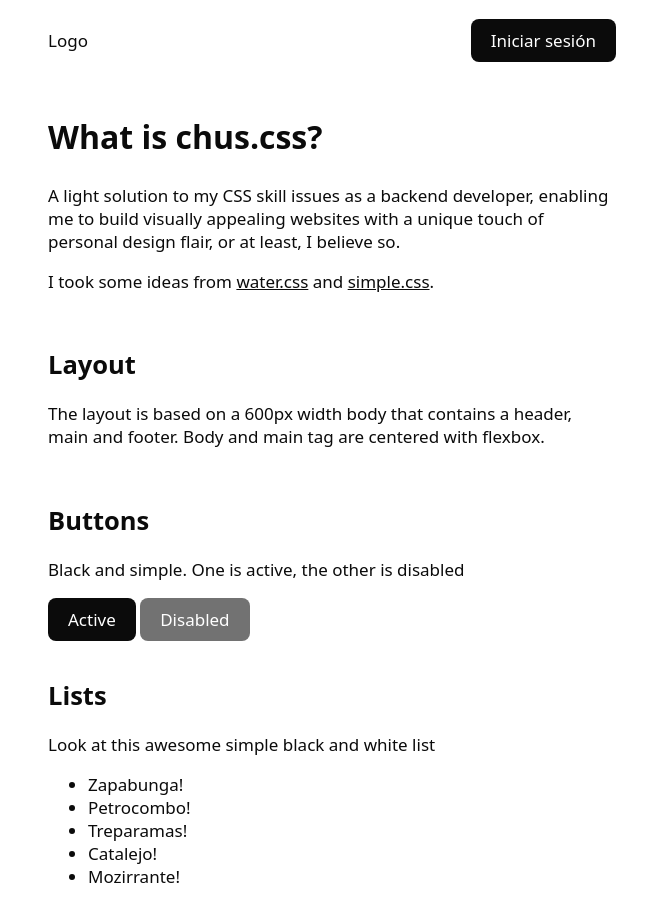
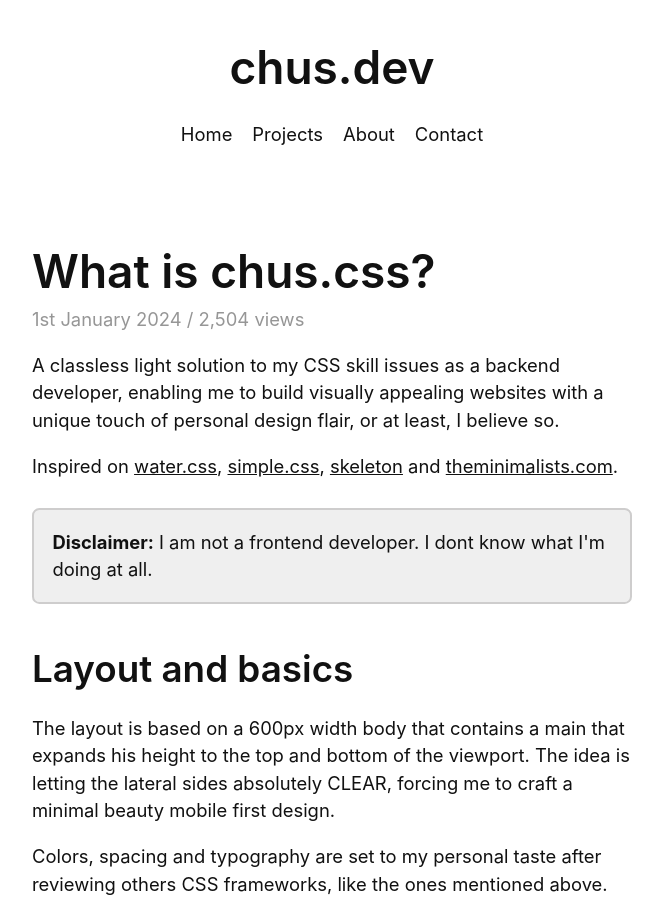
Before and after one commit to chus-git/bone.css, a plain HTML site: page index.html in a window 1280 px wide. Shown: the top 908 px of the page, without its empty margins (308-971 px from the left). Drawn offline with Linux system fonts and the light colour scheme.

Commit message:
some changes

```diff
--- a/chus.css
+++ b/chus.css
@@ -1,26 +1,28 @@
 :root {
+
+    color-scheme: light dark;
 
     --white: #ffffff;
     --dark-white: #efefef;
     --light-gray: #cecdcd;
     --gray: #727272;
     --dark-gray: #4f4f4f;
-    --light-black: #2b2b2b;
-    --black: #0b0b0b;
+    --light-black: #222222;
+    --black: #111111;
 
     --background-color: var(--white);
     --text-color: var(--black);
     --button-background-color: var(--black);
     --button-color: var(--white);
-    --button-background-color-hover: var(--light-black);
-    --button-color-hover: var(--white);
-    --button-background-color-disabled: var(--gray);
+    --input-background-color: var(--dark-white);
+    --separator-color: var(--dark-white);
+    --element-background: var(--dark-white);
+    --border-color: var(--light-gray);
+
+    --border-radius: 0.4rem;
+
 
     --width: 600px;
-    --height: 80px;
-
-    /*Background dark #212121*/
-    /*Text dark #dcdcdc*/
 
 }
 
@@ -30,7 +32,6 @@
 }
 
 html,
-main,
 body {
     display: flex;
     justify-content: center;
@@ -38,30 +39,25 @@ body {
     flex-direction: column;
 }
 
+html {
+    padding: 0 1rem;
+    color: var(--text-color);
+    font-size: 1.15rem;
+    font-family: -apple-system, BlinkMacSystemFont, "Avenir Next", Avenir, "Nimbus Sans L", Roboto, "Noto Sans", "Segoe UI", Arial, Helvetica, "Helvetica Neue", sans-serif;
+    line-height: 1.5;
+    background-color: var(--background-color);
+}
+
 body {
-    margin: 0;
     max-width: var(--width);
     width: 100%;
     min-height: 100vh;
-    font-size: 17px;
-    font-family: system-ui, -apple-system, BlinkMacSystemFont, 'Segoe UI', 'Roboto', 'Oxygen', 'Ubuntu', 'Cantarell', 'Fira Sans', 'Droid Sans', 'Helvetica Neue', 'Segoe UI Emoji', 'Apple Color Emoji', 'Noto Color Emoji', sans-serif;
-    padding: 0 1rem;
-    color: var(--black);
+    margin: 0;
 }
 
 main {
     width: 100%;
-    margin: 0 1rem;
-    min-height: calc(100vh - (2 * var(--height)));
-}
-
-header,
-footer {
-    width: 100%;
-    display: flex;
-    justify-content: space-between;
-    align-items: center;
-    height: var(--height);
+    flex: 1;
 }
 
 section {
@@ -70,7 +66,22 @@ section {
 }
 
 /* Headings */
+
+h1,
+h2,
+h3,
+h4,
+h5,
+h6 {
+    font-weight: 600;
+    margin: 2rem 0 1rem 0;
+}
+
 h1 {
+    font-size: 2.5rem;
+}
+
+h2 {
     font-size: 2rem;
 }
 
@@ -81,7 +92,7 @@ button,
 input[type="submit"] {
     background: var(--button-background-color);
     border: none;
-    border-radius: 0.5rem;
+    border-radius: var(--border-radius);
     color: var(--button-color);
     cursor: pointer;
     font: inherit;
@@ -96,13 +107,13 @@ input[type="submit"] {
 button:hover,
 .button:hover,
 input[type="submit"]:hover {
-    background: var(--button-background-color-hover);
+    opacity: 0.8;
 }
 
 button:disabled,
 .button:disabled,
 input[type="submit"]:disabled {
-    background: var(--button-background-color-disabled);
+    opacity: 0.5;
     cursor: default;
 }
 
@@ -116,7 +127,7 @@ th,
 td {
     padding: 7px 12px;
     text-align: left;
-    border-bottom: 1px solid var(--dark-white);
+    border-bottom: 1px solid var(--separator-color);
 }
 
 th:first-child,
@@ -129,28 +140,20 @@ td:last-child {
     padding-right: 0;
 }
 
-/* Grid */
-
-.grid {
-    display: grid;
-    grid-template-columns: repeat(auto-fill, minmax(200px, 1fr));
-    grid-gap: 10px;
-}
-
 /* Forms */
 
 form {
     display: flex;
     flex-direction: column;
-    gap: 15px;
+    gap: 0.8rem;
 }
 
 input,
 textarea {
 
-    background-color: var(--dark-white);
+    background-color: var(--input-background-color);
     border: none;
-    border-radius: 0.5rem;
+    border-radius: var(--border-radius);
     padding: 10px 12px;
     font: inherit;
     font-size: 15px;
@@ -171,6 +174,7 @@ label {
 }
 
 img {
+    border-radius: var(--border-radius);
     width: 100%;
 }
 
@@ -180,14 +184,15 @@ a {
 }
 
 p a {
-    color: var(--black);
     text-decoration: underline;
 }
 
 /* Classes */
 
-.bordered {
-    border-radius: 0.8rem;
+.grid {
+    display: grid;
+    grid-template-columns: repeat(auto-fill, minmax(200px, 1fr));
+    grid-gap: 10px;
 }
 
 .full {
@@ -199,3 +204,11 @@ p a {
     justify-content: center;
     align-items: center;
 }
+
+.notice {
+    background: var(--element-background);
+    border: 2px solid var(--border-color);
+    border-radius: var(--border-radius);
+    padding: 1rem;
+    margin: 1.5rem 0;
+}
--- a/index.html
+++ b/index.html
@@ -9,32 +9,43 @@
 </head>
 
 <body>
-    <header>
-        <a href="">Logo</a>
-        <button>Iniciar sesión</button>
+
+    <header
+        style="display: flex; justify-content: center; align-items: center; width: 100%; height:200px; flex-direction: column;">
+        <h1 style="margin: 0;">chus.dev</h1>
+        <ul style="display: flex; gap: 20px; list-style: none; padding: 0;">
+            <li><a href="">Home</a></li>
+            <li><a href="">Projects</a></li>
+            <li><a href="">About</a></li>
+            <li><a href="">Contact</a></li>
+        </ul>
     </header>
 
     <main>
-        <section>
-            <h1>What is chus.css?</h1>
-            <p>A light solution to my CSS skill issues as a backend developer, enabling me to build visually appealing
+
+        <h1 id="what-is-chus-css" style="margin-bottom: 0;">What is chus.css?</h1>
+        <span style="color: #969696; top: -30px;">1st January 2024 / 2,504 views</span>
+        <p>A classless light solution to my CSS skill issues as a backend developer, enabling me to build visually appealing
             websites with a unique touch of personal design flair, or at least, I believe so.</p>
-            <p>I took some ideas from <a href="https://github.com/kognise/water.css/tree/master">water.css</a> and <a href="https://simplecss.org/">simple.css</a>.</p>
-        </section>
-        <section>
-            <h2>Layout</h2>
-            <p>The layout is based on a 600px width body that contains a header, main and footer. Body and main tag are
-                centered with flexbox.</p>
-        </section>
-        <section>
+        <p>Inspired on <a href="https://watercss.kognise.dev/">water.css</a>, <a
+                href="https://simplecss.org/">simple.css</a>, <a href="https://github.com/dhg/Skeleton">skeleton</a> and
+            <a href="https://www.theminimalists.com/">theminimalists.com</a>.
+        </p>
+        <!--Disclaimer-->
+        <p class="notice"><strong>Disclaimer:</strong> I am not a frontend developer. I dont know what I'm doing at all.
+        </p>
+        <h2>Layout and basics</h2>
+        <p>The layout is based on a 600px width body that contains a main that expands his height to the top and bottom
+            of the viewport. The idea is letting the lateral sides absolutely CLEAR, forcing me to craft a minimal
+            beauty mobile first design.</p>
+        <p>Colors, spacing and typography are set to my personal taste after reviewing others CSS frameworks, like the
+            ones mentioned above.</p>
         <h2>Buttons</h2>
-            <p>Black and simple. One is active, the other is disabled</p>
+        <p>Simple. One is active, the other is disabled. On hover, they have 50% of opacity.</p>
         <button>Active</button>
         <button disabled>Disabled</button>
-        </section>
-        <section>
         <h2>Lists</h2>
-            <p>Look at this awesome simple black and white list</p>
+        <p>No difference</p>
         <ul>
             <li>Zapabunga!</li>
             <li>Petrocombo!</li>
@@ -42,8 +53,6 @@
             <li>Catalejo!</li>
             <li>Mozirrante!</li>
         </ul>
-        </section>
-        <section>
         <h2>Tables</h2>
         <p>A table with columns and rows</p>
         <table class="full">
@@ -97,40 +106,41 @@
                 </tr>
             </tbody>
         </table>
-        </section>
-        <section>
         <h2>Grids</h2>
-            <p>I love grids and this one have only 3 lines of CSS</p>
+        <p>I usually use them</p>
         <div class="grid">
-                <img src="https://picsum.photos/1280/720" alt="" class="bordered">
-                <img src="https://picsum.photos/1600/900" alt="" class="bordered">
-                <img src="https://picsum.photos/1366/768" alt="" class="bordered">
-                <img src="https://picsum.photos/1152/648" alt="" class="bordered">
-                <img src="https://picsum.photos/1024/576" alt="" class="bordered">
-                <img src="https://picsum.photos/960/540" alt="" class="bordered">
+            <img src="https://picsum.photos/1280/720" alt="">
+            <img src="https://picsum.photos/1600/900" alt="">
+            <img src="https://picsum.photos/1366/768" alt="">
+            <img src="https://picsum.photos/1152/648" alt="">
+            <img src="https://picsum.photos/1024/576" alt="">
+            <img src="https://picsum.photos/960/540" alt="">
         </div>
-        </section>
-        <section>
         <h2>Forms</h2>
-            <p>Labels and inputs with perfect spacing</p>
+        <p>Inputs should be inside labels. Forms have a flex display and a gap of 0.8rem.</p>
         <form onsubmit="return false;">
             <label for="text">
                 Favourite food
                 <input type="text" name="text" placeholder="Cookies, bananas, sand...">
             </label>
-
             <label for="textarea">
                 Prove you are not a cat
                 <textarea name="textarea" cols="30" rows="10" placeholder="Meow meow meow"></textarea>
             </label>
-
-                <input type="submit" value="Check if I am a cat">
-
         </form>
-        </section>
+        <h2>Extra classes</h2>
+        <p>There are some extra classes I realized I needed while building interfaces.</p>
+        <h3>.full</h3>
+        <p>It applies a width of 100% to the element. Useful for buttons, tables or elements with flex display.</p>
+        <button class="full">Button with .full class</button>
+        <h3>.center</h3>
+        <p>My personal favourite way of centering elements. It applies <em>display: flex, justify-content: center and
+                align-items: center.</em></p>
+        <h3>.notice</h3>
+        <p>It applies a background color, a border and a padding indicating a notice.</p>
+        <p class="notice">This is a notice</p>
     </main>
-
-    <footer>
+    <footer style="display: flex; justify-content: space-between; align-items: center; width: 100%; height: 80px;">
         <a href="">Privacy</a>
         <span>© Copyright 2024</span>
     </footer>
```
Also changed, not shown: login.html (+1 -1 lines). Lines whose indentation alone changed are shown as unchanged.
